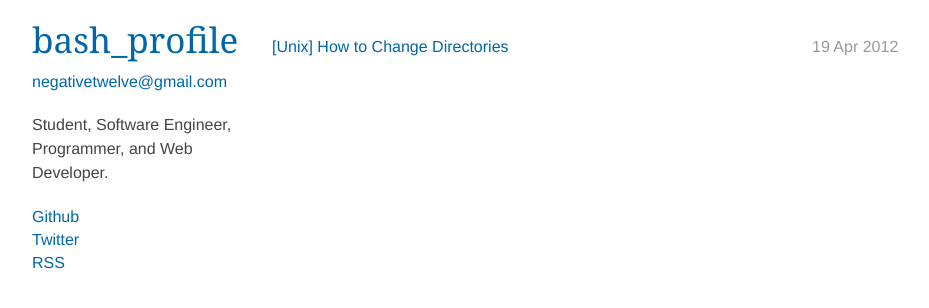
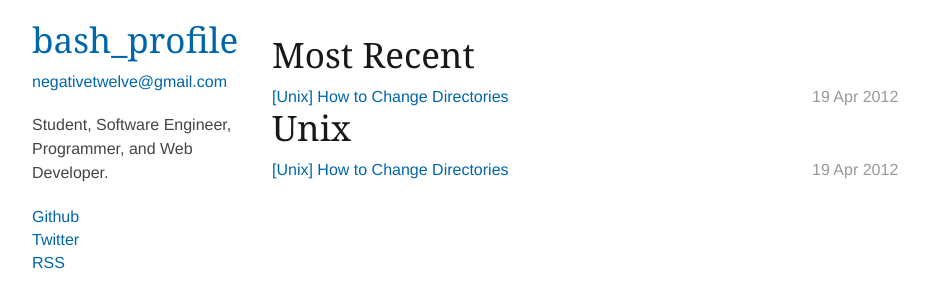
Before and after one commit to negativetwelve/bashprofile.com, a Jekyll site: the page built from index.html, in a window 1280 px wide. Shown: the top 308 px of the page, without its empty margins (138-1067 px from the left). Built offline with Jekyll 4.4.1, drawn with Linux system fonts in a browser that asks for light colours; Markdown is read by kramdown in place of the engine named in the settings; the list of posts is cut into pages by our own code.

Commit message:
added pygments and structured home page

```diff
--- a/_config.yml
+++ b/_config.yml
@@ -1,3 +1,5 @@
+permalink: /:categories/:year/:month/:day/:title
+pygments: true
 paginate: 10
 url: http://bashprofile.com
 markdown: rdiscount
--- a/index.html
+++ b/index.html
@@ -4,7 +4,16 @@ title: bash_profile
 ---
 
 <ul id="posts">
-  {% for post in site.posts %}
+  <h2 class="nine columns offset-by-four">Most Recent</h2>
+  {% for post in site.posts limit:10 %}
+    <li>
+      <a class="nine columns offset-by-four" href="{{ post.url }}">{{ post.title }}</a>
+      <span class="three columns">{{ post.date | date_to_string }}</span>
+    </li>
+  {% endfor %}
+
+  <h2 class="nine columns offset-by-four">Unix</h2>
+  {% for post in site.categories.unix limit:10 %}
     <li>
       <a class="nine columns offset-by-four" href="{{ post.url }}">{{ post.title }}</a>
       <span class="three columns">{{ post.date | date_to_string }}</span>
```
Also changed, not shown: _posts/2012-04-19-how-to-change-directories.md (+3 -5 lines).
